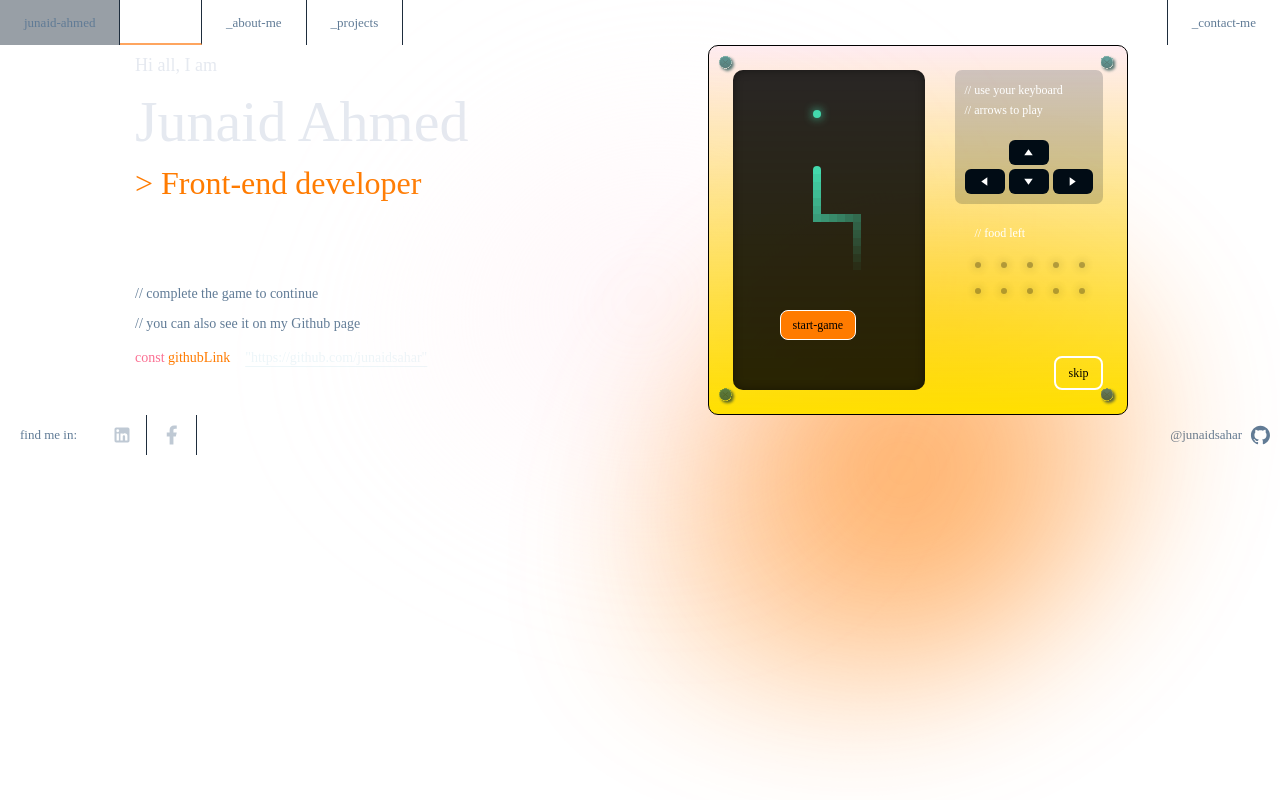
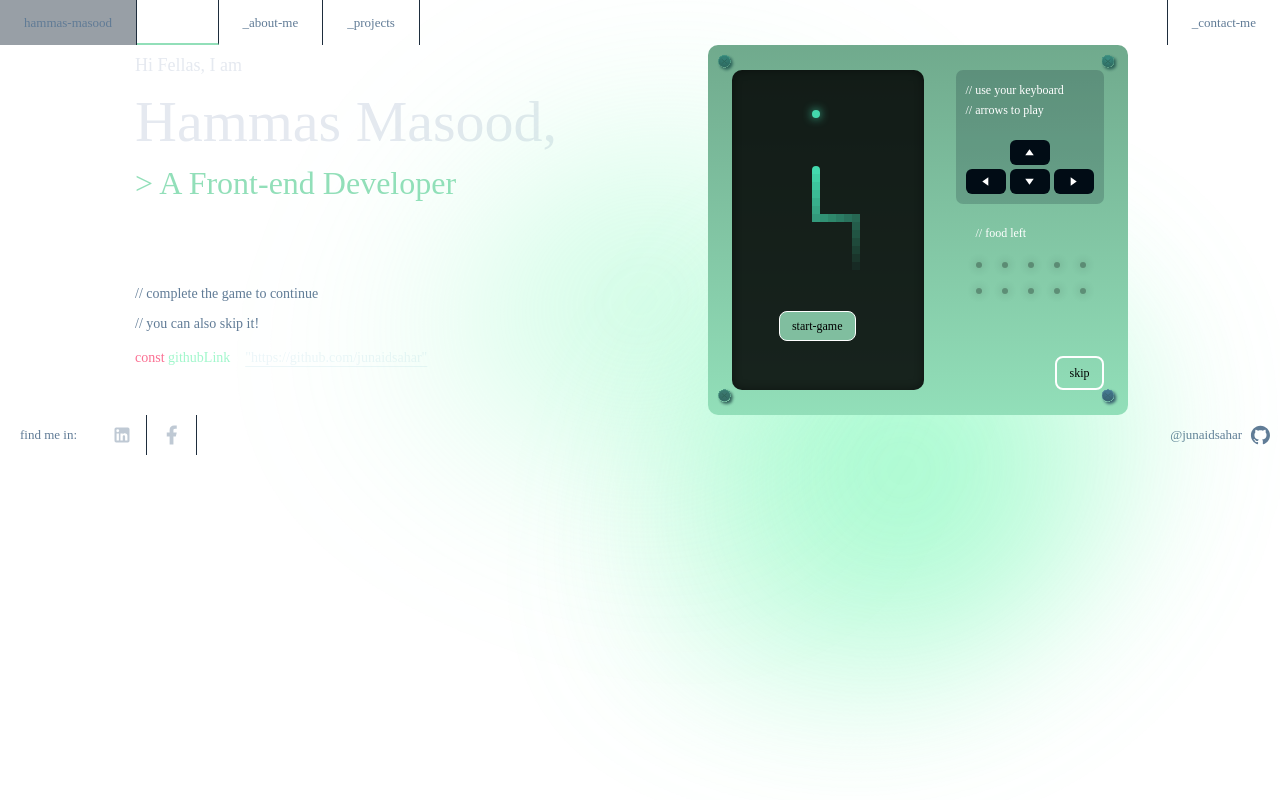
Before and after one commit to hammas-19/mani_sur, a Nuxt app: page / in a window 1280 px wide. Built offline with nearby package versions, Linux system fonts and the light colour scheme; what @highlightjs/vue-plugin would draw is missing.

Commit message:
style: Updated index page

```diff
--- a/components/AppHeader.vue
+++ b/components/AppHeader.vue
@@ -58,7 +58,7 @@
 }
 
 #nav-link.router-link-active, #nav-link-contact.router-link-active {
-  border-bottom: 2px solid #FEA55F;
+  border-bottom: 2px solid #92dfb9;
   color: white;
 }
 
--- a/components/SnakeGame.vue
+++ b/components/SnakeGame.vue
@@ -405,11 +405,11 @@
 #console {
     width: 530px;
     height: 475px;
-    border: 1px solid black;
+    /* border: 1px solid #00ffff5e;.,. */
     display: flex;
     align-items: center;
     justify-content: space-between;
-    background: linear-gradient(to bottom,  rgba(251, 111, 146, 0.13), rgba(255, 223, 0, 1));
+    background: linear-gradient(to bottom,  #70aa8d, #92dfb9);
     border-radius: 10px;
     padding: 30px;
     position: relative;
@@ -431,7 +431,7 @@
   padding-block: 8px;
   border-radius: 10px;
   border: 1px solid white;
-  background-color: #FF7B00;
+  background-color: #80be9f;
   color: black;
   cursor: pointer;
   position: absolute;
@@ -442,7 +442,7 @@
 }
 
 #start-button:hover {
-  background-color: rgb(255, 178, 119);
+  background-color: #92dfb9;
 }
 
 #console-menu{
@@ -461,7 +461,7 @@
 
 #console-button:hover {
   background-color: #010c15d8;
-  box-shadow: #FF7B00 0 0 10px;
+  box-shadow: #92dfb9 0 0 10px;
 }
 
 #instructions {
--- a/developer.json
+++ b/developer.json
@@ -1,7 +1,7 @@
 {
-  "name": "Junaid Ahmed",
-  "logo_name": "junaid-ahmed",
-  "role": "Front-end developer",
+  "name": "Hammas Masood,",
+  "logo_name": "hammas-masood",
+  "role": "A Front-end Developer",
   "about": {
     "sections": {
       "professional-info": {
@@ -10,7 +10,7 @@
         "info": {
           "experience": {
             "title": "experience",
-            "description": "<b>Vue.js Developer | Alnafi (March 2022 - Present):</b><br>Currently contributing as a Vue.js developer at Alnafi, where I actively participate in the development and enhancement of web applications. My role involves leveraging Vue.js to create dynamic and interactive user interfaces, ensuring a seamless user experience. <br><br> <b>WordPress Developer | Probot9 (Sep 2021 - March 2022):</b>In my role as a WordPress developer at Probot9, I honed my skills in content management system development. During this time, I gained valuable experience in customizing and optimizing WordPress websites, incorporating both design and functionality. <br><br> <b>Web Designer & Developer Intern | 247digital (May 2020 - March 2021):</b> <br> Initiated my journey in web development as an intern at 247digital. During this transformative period, I acquired foundational knowledge in HTML, CSS, and JavaScript, laying the groundwork for my subsequent roles as a frontend developer.<br>"
+            "description": "<b>Vue.js Developer | Alnafi (October 2022 - Present):</b><br>Currently contributing as a Vue.js developer at Alnafi, where I actively participate in the development and enhancement of web applications. My role involves leveraging Vue.js with Nuxt.js to create dynamic and interactive user interfaces,Inetgrating API's and ensuring a seamless user experience. <br><br> <b> Nuxt.js Developer Intern | AL Nafi (July 2022 - October 2022):</b> <br> Initiated my journey in web development as an intern at AL Nafi. During this transformative period, I acquired foundational knowledge in Tailwind CSS, and Functional JavaScript, Vue.js and Nuxt.js laying the groundwork for my subsequent roles as a frontend developer.<br>"
           },
           "hard-skills": {
             "title": "hard-skills",
@@ -18,7 +18,7 @@
           },
           "soft-skills": {
             "title": "soft-skills",
-            "description": "<br>In my pursuit of continuous growth and innovation, I seamlessly merge my passion for frontend development with a creative touch. Throughout my professional journey, I've excelled in meticulously crafting seamless user interfaces and captivating user experiences. Beyond the code, my skills extend into the realm of graphic design, where I proficiently wield tools like Adobe Photoshop and Illustrator to experiment with and refine visual concepts. Additionally, my expertise encompasses orchestrating delightful UI/UX experiences, utilizing tools such as Figma as my palette for creating intuitive and engaging digital interfaces. These skills, honed through hands-on experience and a commitment to excellence, underscore not just my professional proficiency but also a dedication to delivering high-quality, visually compelling work."
+            "description": "<br>Proficient in presentation and content writing, I excel at articulating complex ideas clearly. I thrive in group settings, fostering collaboration for shared goals. When working independently, I am self-motivated and deliver high-quality results. With strong leadership qualities, I guide others effectively. I'm a problem solver, using innovative strategies, and my typing speed of 60 WPM ensures efficient task handling. These skills underscore my adaptability and effectiveness in diverse professional scenarios."
           }
         }
       },
--- a/pages/index.vue
+++ b/pages/index.vue
@@ -9,7 +9,7 @@
 
 			<div class="head">
 				<span>
-					Hi all, I am
+					Hi Fellas, I am
 				</span>
 				<h1>{{ config.dev.name }}</h1>
 				<h2>> {{ config.dev.role }}</h2>
@@ -20,7 +20,7 @@
 					// complete the game to continue
 				</span>
 				<span :class="{hide: isMobile}">
-					// you can also see it on my Github page
+					// you can also skip it!
 				</span>
 				<span :class="{hide: !isMobile}">
 					// find my profile on Github:
@@ -103,7 +103,7 @@
 #hello .head h2 {
   font-size: 32px;
   line-height: 1;
-  color: #FF7B00;
+  color: #92dfb9;
   font-family: 'Fira Code Retina';
 }
 
@@ -134,7 +134,7 @@
 }
 
 .code .variable-name {
-  color: #FF7B00;
+  color: #a2f7cc;
 }
 
 .code .operator {
@@ -168,7 +168,7 @@
 	border-radius: 0% 0% 50% 50%;
   rotate: 10deg;
 	filter: blur(70px);
-  background: radial-gradient(circle at 50% 50%,rgba(255, 123, 0, 1), rgba(255, 234, 0, 0));
+  background: radial-gradient(circle at 50% 50%,#6ff8b1, #ffea0000);
   opacity: 0.5;
   z-index: 10;
 }
@@ -181,7 +181,7 @@
   height: 300px;
 	border-radius: 0% 50% 0% 50%;
 	filter: blur(70px);
-  background: radial-gradient(circle at 50% 50%,rgba(255, 229, 236, 1), rgba(251, 111, 144, 0));
+  background: radial-gradient(circle at 50% 50%,#6ff8b1, #fb6f9000);
   opacity: 0.5;
   z-index: 10;
 }
```
